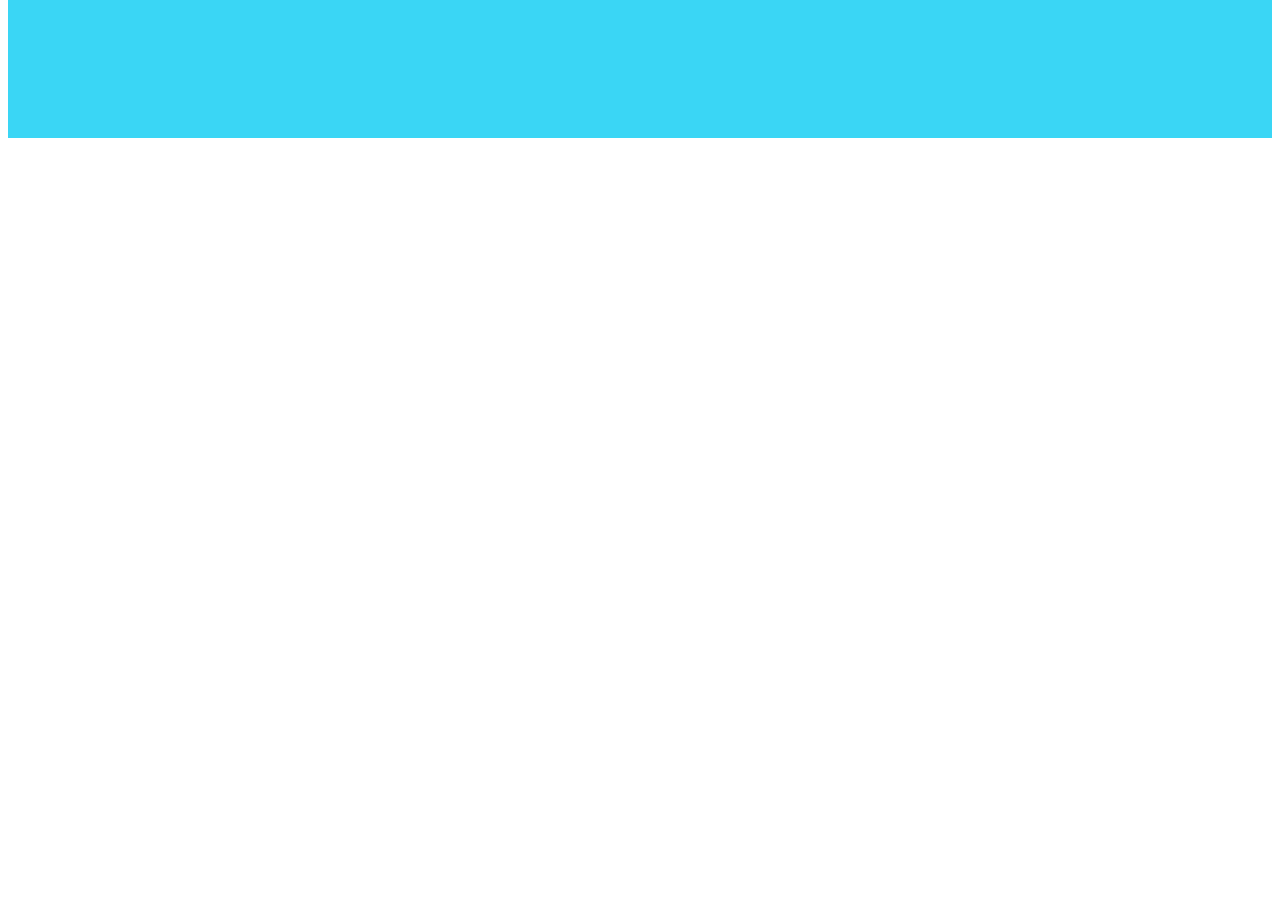
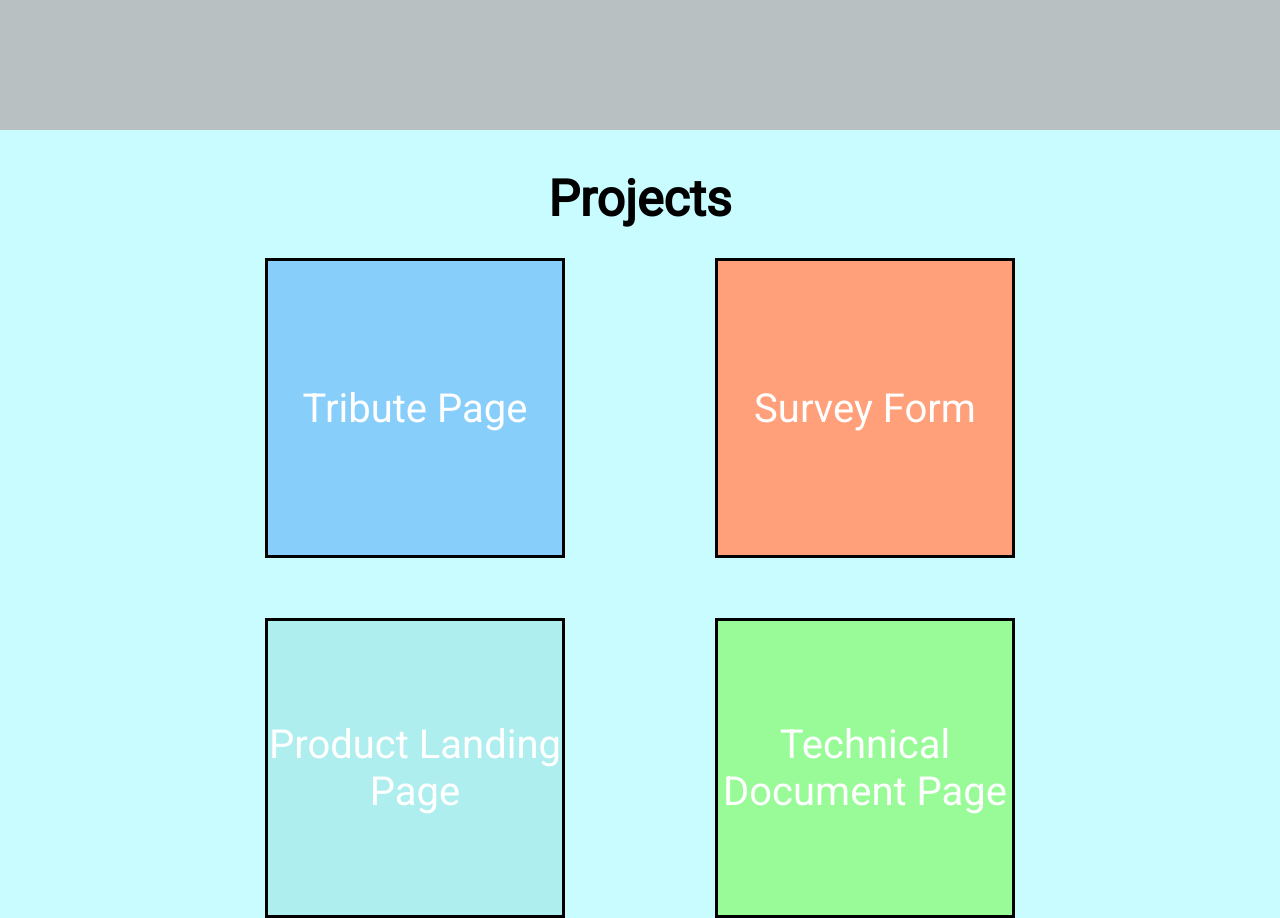
Before and after one commit to AnalysisByJordan/Portfolio-Webpage, a plain HTML site: page portfolio.html in a window 1280 px wide. Shown: the part 520-1438 px from the top of the page. Before the commit the page ends 800 px from the top, so only its background shows below. Drawn offline with Linux system fonts and the light colour scheme.

Commit message:
Added a project layout section, pictures not clickable yet

```diff
--- a/portfolio.css
+++ b/portfolio.css
@@ -2,6 +2,10 @@
 
 body {
   font-family: "Roboto", sans-serif;
+}
+
+* {
+  margin: 0;
 }
 
 #header {
@@ -42,7 +46,7 @@ body {
 #introduction {
   width: 100%;
   height: 650px;
-  background-color: #3ad6f5;
+  background-color: #B9C0C1;
   display: flex;
   justify-content: center;
   flex-direction: column;
@@ -60,3 +64,53 @@ body {
   font-size: 20px;
   color: white;
 }
+#page-wrap{
+  background-color: #C9FCFF;
+
+}
+#projects-title{
+  font-size: 50px;
+  text-align: center;
+  padding: 40px 0px 30px 0px;
+}
+
+#project_section{
+ display: grid;
+ grid-template-columns: 300px 300px;
+ grid-template-rows: 300px 300px;
+ grid-column-gap: 150px;
+ grid-row-gap: 60px;
+ justify-content: center;
+}
+#project-1{
+  background: LightSkyBlue;
+  color: white;
+  border-color: black;
+  border-style: solid;
+}
+
+#project-2{
+  background:LightSalmon;
+  color: white;
+  border-color: black;
+  border-style: solid;
+}
+#project-3{
+  background:PaleTurquoise;
+  color: white;
+  border-color: black;
+  border-style: solid;
+}
+#project-4{
+  background:PaleGreen;
+  color: white;
+  border-color: black;
+  border-style: solid;
+}
+.project_name{
+  position: relative;
+  top: 50%;
+  transform: translateY(-50%);
+  text-align: center;
+  font-size: 40px;
+  }
--- a/portfolio.html
+++ b/portfolio.html
@@ -23,12 +23,32 @@
 
   </div>
 
-  <main>
+ <div id = "page-wrap">
 
-  </main>
+    <h1 id = "projects-title">Projects</h1>
+  <div id = project_section>
+
+    <div id = "project-1"><p class = "project_name">Tribute Page</p></div>
+
+
+    <div id = "project-2"><p class = "project_name">Survey Form</p></div>
+
+
+    <div id = "project-3"><p class = "project_name">Product Landing Page</p></div>
+
+
+    <div id = "project-4"><p class = "project_name">Technical Document Page</p></div>
+
+  </div>
+
+
+
+</div>
+
+
+
 
 </body>
 
 
-
 </html>
```
